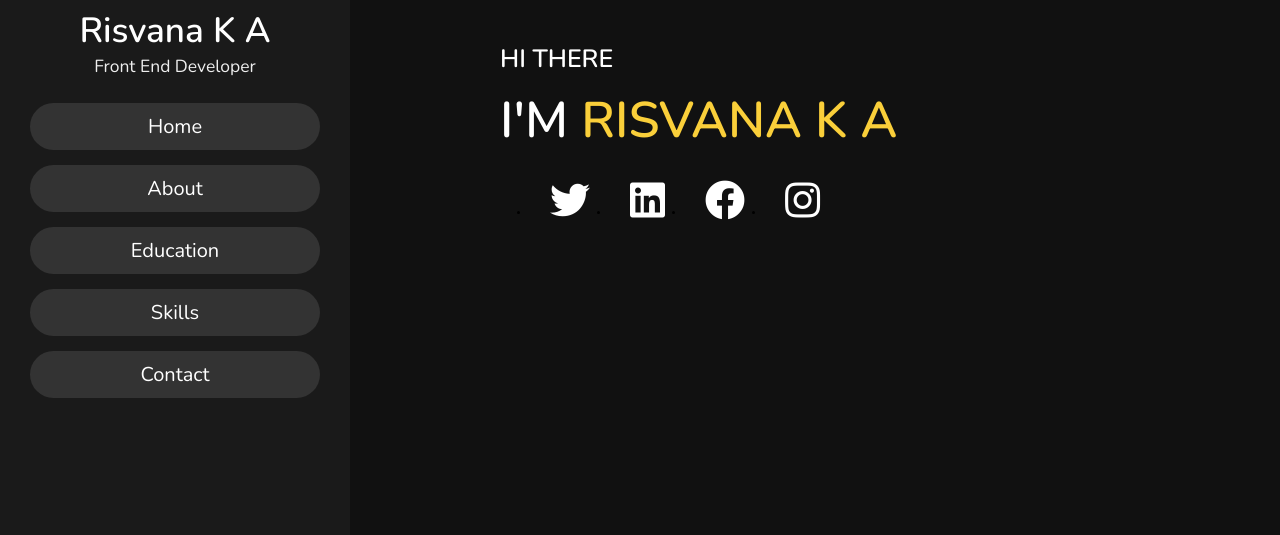
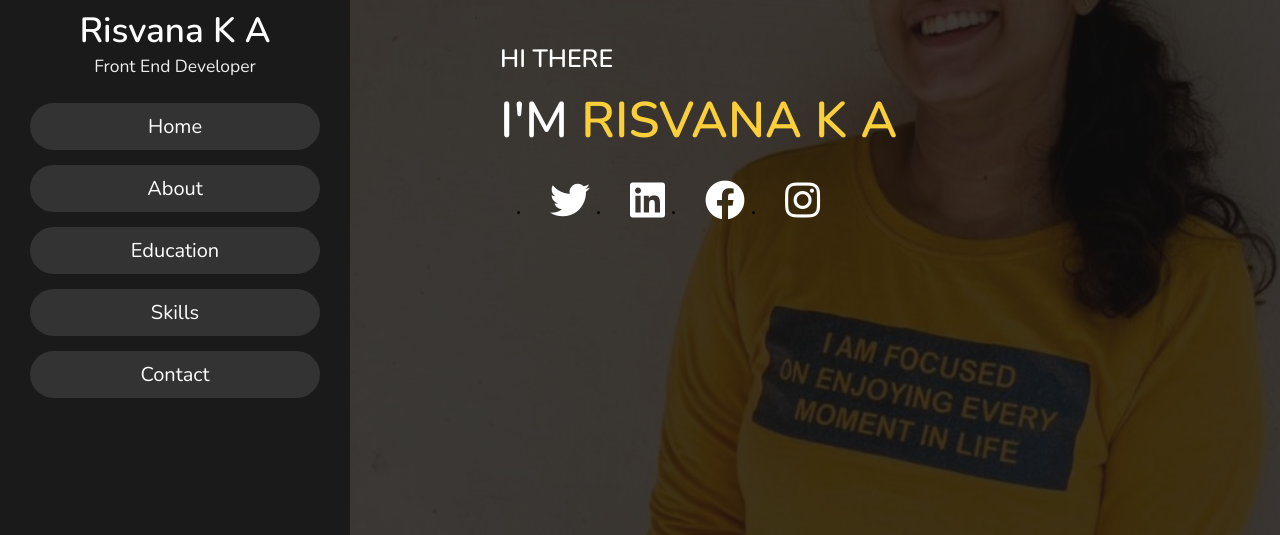
Before and after one commit to Risvana9055/Portfolio, a plain HTML site: page index.html in a window 1280 px wide. Shown: the part 265-800 px from the top of the page. Drawn offline with nearby package versions, Linux system fonts and the light colour scheme.

Commit message:
bg image added

```diff
--- a/style.css
+++ b/style.css
@@ -63,7 +63,7 @@ body{
 
 section{
   min-height: 100vh;
-  padding:1rem
+  padding:1rem;
 }
 header{
     position: fixed;
@@ -132,23 +132,43 @@ header .navbar ul li a:hover{
 
 
 .home{
+    width: 100%;
+    height: 100vh;
+    background: url(./images/Rizz\ full.jpeg);
+     top-right:no-repeat;
+    background-size: cover;
+    position: relative;
+    display: flex;
+    justify-content: center;
+    flex-flow: column;
+    padding:0 15rem;
 
-  display: flex;
- justify-content: center;
-  flex-flow: column;
-  padding:0 15rem
+}
+
+.home::before {
+    content: "";
+    background: rgba(14, 13, 13, 0.8);
+    position: absolute;
+    bottom: 0;
+    top: 0;
+    left: 0;
+    right: 0;
+    z-index: 0;
 }
 .home h3{
   font-size: 2.5rem;
   color: var(--clr-white-1);
+  z-index: 0;
 }
 .home h1{
   margin-top: 1rem;
   font-size: 5rem;
   color: var(--clr-white-1);
+  z-index: 0;
 }
 .home h1 span{
   color: var(--yellow-clr-2);
+  z-index: 0;
 }
 
  .social-icons {
@@ -158,11 +178,11 @@ header .navbar ul li a:hover{
   width: 15rem;
   grid-template-columns: repeat(5, 1fr);
   justify-items: center;
+   z-index: 0;
 }
 .social-icon {
   font-size: 4rem;
   padding: 2rem;
-
 
   color: var(--clr-white-1);
   -webkit-transition: var(--transition);
```
Also changed, not shown: images/Rizz full.jpeg (added).
